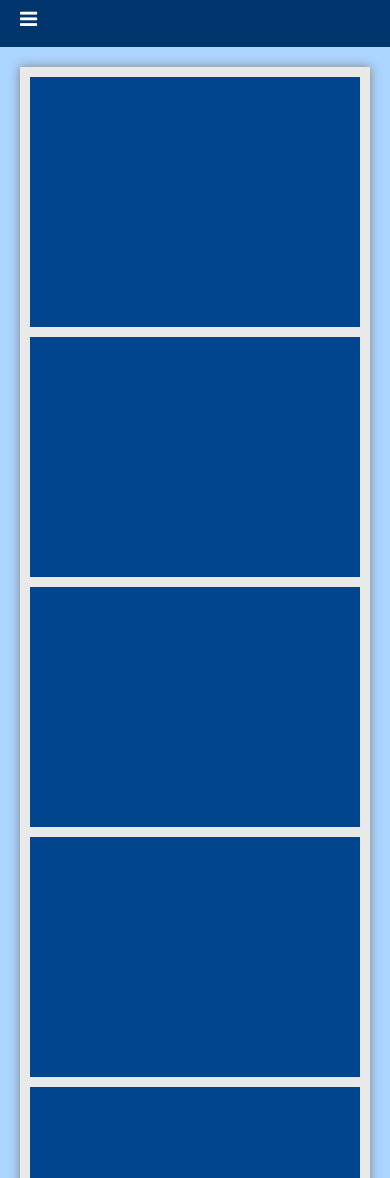
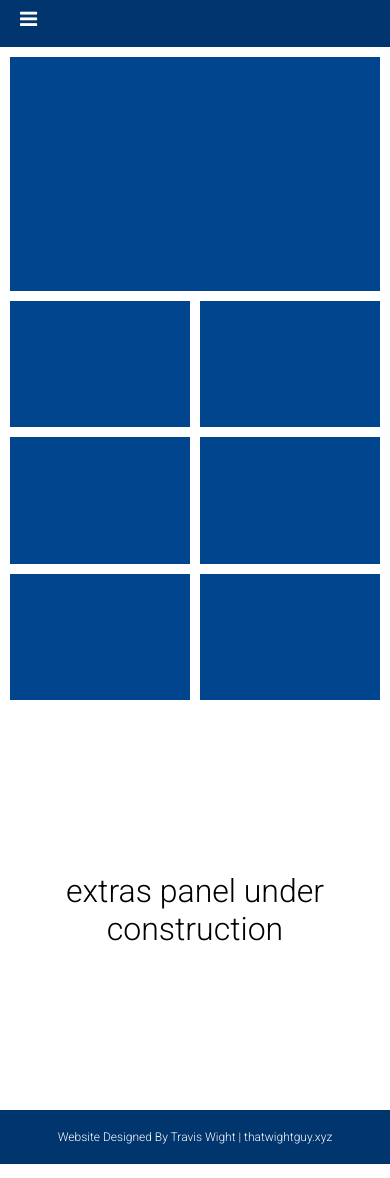
Before and after one commit to ThatWightGuy/ThatWightGuyWebsite, a plain HTML site: page index.html in a window 390 px wide. Shown: the part 142-1320 px from the top of the page. Drawn offline with Linux system fonts and the light colour scheme.

Commit message:
Responsiveness Update
Made the review boxes more responsive. Instead of shrinking width,
heigh t is now dependent on the width of the browser (thus sort of
fixing my 2K/4K issue)

Also shrunk the footer and added another link to the homepage.

```diff
--- a/index.html
+++ b/index.html
@@ -109,7 +109,7 @@
 			</div>
 		</div>
 		<footer>
-
+			<h1>Website Designed By Travis Wight | <a class="home_link" href="http://www.thatwightguy.xyz">thatwightguy.xyz</a></h1>
 		</footer>
 	</body>
 </html>
--- a/styles/default.css
+++ b/styles/default.css
@@ -4,7 +4,7 @@ html{
 	min-height: 100vh;
 	font-family: 'Roboto';
 	font-weight: 300;
-	background-color: #abd4ff;
+	background-color: white;
 }
 
 body{
@@ -26,8 +26,19 @@ header{
 footer{
 	position: relative;
 	width: 100%;
-	height: 300px;
+	height: auto;
 	background-color: #00356d;
+	text-align: center;
+	color: white;
+	font-size: 6px;
+}
+
+footer h1{
+	padding: 20px;
+}
+
+footer h1 a:hover{
+	color: #abd4ff;
 }
 
 /* generic styling */
@@ -156,14 +167,13 @@ footer{
 	z-index: 0;
 	width: auto;
 	margin: 20px;
-	box-shadow: 0 0 10px grey;
 }
 
 .hb_main{
 	position: relative;
 	display: block;
 	width: 75%;
-	background-color: #e9e9e9;
+	background-color: #abd4ff;
 }
 
 .hb_sidepanel{
@@ -171,7 +181,7 @@ footer{
 	display: flex;
 	height: inherit;
 	width: 25%;
-	background-color: white;
+	background-color: #abd4ff;
 }
 
 .coming_soon{
@@ -184,7 +194,7 @@ footer{
 	position: relative;
 	display: block;
 	width: auto;
-	height: 500px;
+	height: 40vw;
 	margin: 10px 10px 0px 10px;
 	background-color: #00458d;
 }
@@ -199,7 +209,7 @@ footer{
 	position: relative;
 	display: block;
 	float: left;
-	height: 250px;
+	height: 20vw;
 	width: 33.33%;
 }
 
@@ -255,6 +265,14 @@ and (max-width: 1085px){
 		width: 100%;
 		min-height: 400px;
 	}
+
+	.featured_review{
+		height: 50vw;
+	}
+
+	.sub_review_container{
+		height: 25vw;
+	}
 }
 
 @media only screen
@@ -263,7 +281,9 @@ and (max-width: 882px){
 		padding: 10px 0;
 		height: 33.5px;
 	}
-
+	.home_body{
+		margin: 0;
+	}
 	.navi_main_drop{
 		position: absolute;
 		height: 35px;
@@ -299,6 +319,7 @@ and (max-width: 882px){
 
 	.mn_search{
 		display: block;
+		margin: 0 20px;
 	}
 
 	.navi_right{
@@ -315,18 +336,25 @@ and (max-width: 882px){
 		color: white;
 	}
 
+	.hb_main{
+		background-color: white;
+	}
+
+	.hb_sidepanel{
+		background-color: white;
+	}
+
+	.featured_review{
+		height: 60vw;
+	}
+
 	.sub_review_container{
 		width: 50%;
+		height: 35vw;
 	}
 }
 
 @media only screen
 and (max-width: 570px){
-	.featured_review{
-		height: 250px;
-	}
 
-	.sub_review_container{
-		width: 100%;
-	}
 }
```
